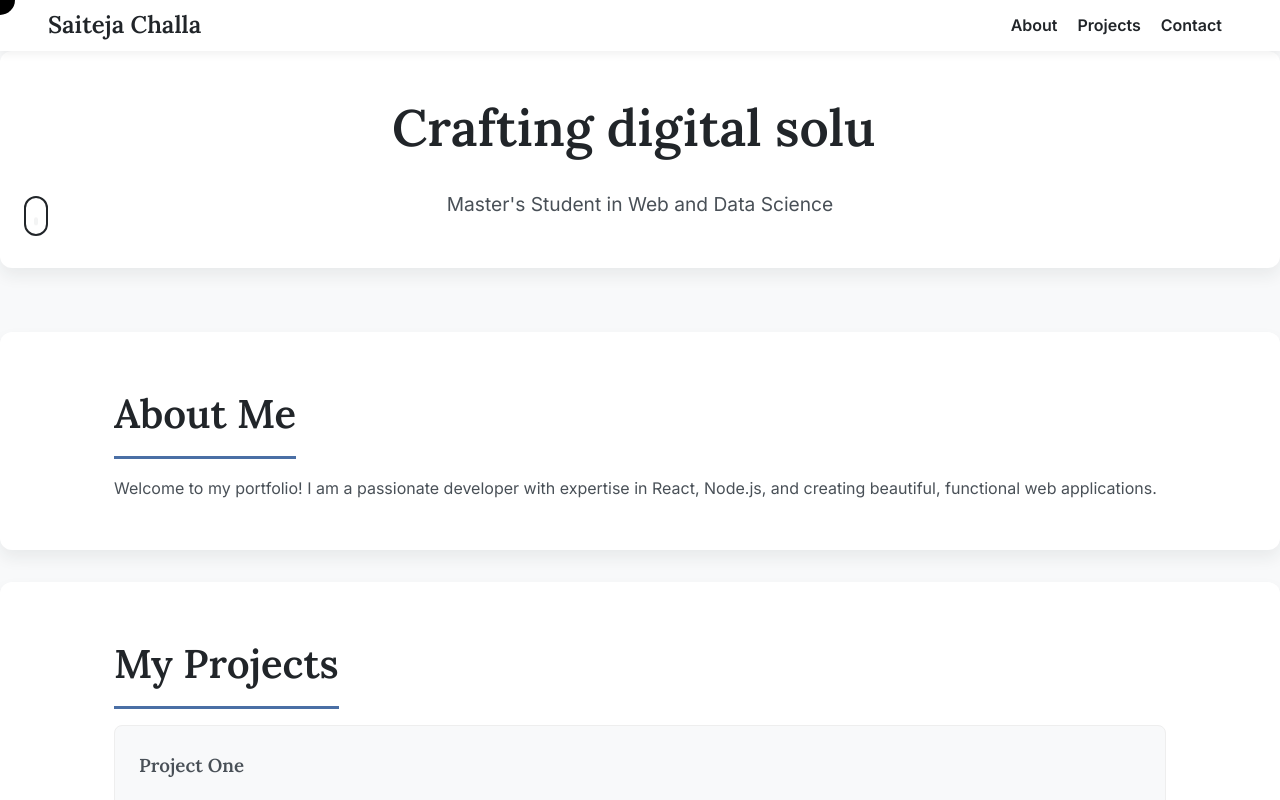
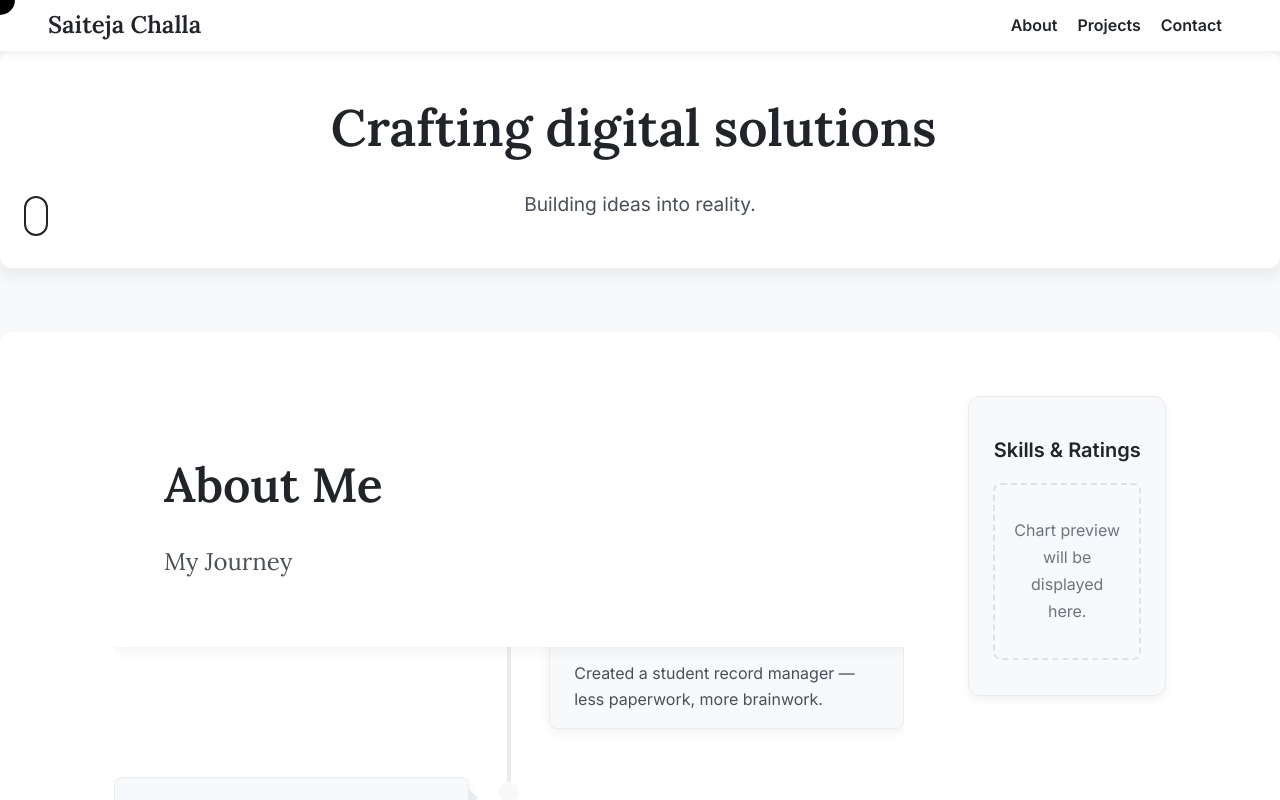
Before and after one commit to Saiteja2003/react-portfolio, a React (Vite) app: page / in a window 1280 px wide. Shown: the top 800 px of the page. Built offline with nearby package versions, Linux system fonts and the light colour scheme.

Commit message:
Feature timeline update in about

```diff
--- a/package.json
+++ b/package.json
@@ -14,6 +14,7 @@
   },
   "dependencies": {
     "@studio-freight/lenis": "^1.0.42",
+    "framer-motion": "^12.23.12",
     "gsap": "^3.13.0",
     "react": "^19.1.1",
     "react-dom": "^19.1.1",
--- /dev/null
+++ b/src/components/About.module.css
@@ -0,0 +1,28 @@
+/* src/components/About.module.css */
+
+.aboutSection {
+  /* Use a lighter background for the full section if needed, or remove */
+  background-color: var(--card-bg-color);
+  padding-top: 4rem;
+  padding-bottom: 4rem;
+}
+
+.aboutGrid {
+  display: grid;
+  grid-template-columns: 1fr; /* Single column on mobile */
+  gap: 2rem;
+}
+
+/* On larger screens, create the 80/20 split */
+@media (min-width: 992px) {
+  .aboutGrid {
+    /* This creates an 80/20 split. 4fr is 4 parts, 1fr is 1 part. */
+    grid-template-columns: 4fr 1fr;
+    gap: 4rem; /* Increase gap on larger screens */
+  }
+}
+
+.chartColumn {
+  /* This ensures the chart column content stays vertically aligned to the top */
+  align-self: start;
+}
--- /dev/null
+++ b/src/components/ChartRatings.jsx
@@ -0,0 +1,42 @@
+// src/components/ChartRatings.jsx
+
+import React from 'react';
+import { motion } from 'framer-motion';
+import styles from './ChartRatings.module.css';
+
+function ChartRatings() {
+  // Animation variants for the entire container
+  const containerVariants = {
+    hidden: { opacity: 0, x: 50 },
+    visible: {
+      opacity: 1,
+      x: 0,
+      transition: {
+        duration: 0.6,
+        delay: 0.5, // Delay it slightly to animate after the timeline starts
+        ease: "easeOut"
+      }
+    }
+  };
+
+  return (
+    // This outer div will handle the sticky positioning
+    <div className={styles.stickyContainer}>
+      <motion.div
+        className={styles.chartContainer}
+        initial="hidden"
+        whileInView="visible"
+        viewport={{ once: true, amount: 0.5 }}
+        variants={containerVariants}
+      >
+        <h4>Skills & Ratings</h4>
+        <div className={styles.chartPreview}>
+          <p>Chart preview will be displayed here.</p>
+          {/* We will replace this with actual charts later */}
+        </div>
+      </motion.div>
+    </div>
+  );
+}
+
+export default ChartRatings;
--- /dev/null
+++ b/src/components/ChartRatings.module.css
@@ -0,0 +1,39 @@
+/* src/components/ChartRatings.module.css */
+
+.stickyContainer {
+  @media (min-width: 992px) {
+    position: sticky;
+    /* We adjust 'top' to account for the sticky header height + some margin */
+    top: 120px;
+  }
+}
+
+.chartContainer {
+  background-color: var(--bg-color);
+  padding: 1.5rem;
+  border-radius: 12px;
+  border: 1px solid #e9ecef;
+  box-shadow: 0 4px 8px rgba(0, 0, 0, 0.05);
+  /* Add a minimum height to give it substance */
+  min-height: 300px;
+  /* Use flexbox to vertically center the placeholder content */
+  display: flex;
+  flex-direction: column;
+  justify-content: center;
+}
+
+.chartContainer h4 {
+  margin: 0 0 1rem 0;
+  color: var(--primary-color);
+  font-size: 1.25rem;
+  text-align: center;
+}
+
+.chartPreview {
+  padding: 2rem 1rem;
+  text-align: center;
+  background-color: #f8f9fa;
+  border-radius: 8px;
+  border: 2px dashed #dee2e6;
+  color: #6c757d;
+}
--- a/src/components/Home.jsx
+++ b/src/components/Home.jsx
@@ -30,7 +30,7 @@ function Home({ lenis }) {
           className={styles.typewriter}
         />
         {/* Add a static subtitle below the typewriter */}
-        <p className={styles.subtitle}>Master's Student in Web and Data Science</p>
+        <p className={styles.subtitle}>Building ideas into reality.</p>
       </div>
 
       {/* Add the scroll-down button */}
--- /dev/null
+++ b/src/components/Timeline.jsx
@@ -0,0 +1,105 @@
+// src/components/Timeline.jsx
+
+import React, { useRef } from 'react';
+import { motion, useScroll, useTransform, useSpring } from 'framer-motion';
+import styles from './Timeline.module.css';
+
+// --- (TimelineData remains the same) ---
+const timelineData = [
+  {
+    date: "August 2021",
+    title: "First Steps in Web Development",
+    description: "Built tiny web apps that barely worked… but sparked a love for code.",
+  },
+  {
+    date: "December 2022",
+    title: "Academic Mini Project",
+    description: "Created a student record manager — less paperwork, more brainwork.",
+  },
+  {
+    date: "July 2023",
+    title: "Freelance Startup Adventure",
+    description: "Helped friends launch a freelance gig - ArcheTech Global (ATG) played strategist, sometimes debugger, always cheerleader.",
+  },
+  {
+    date: "March 2024",
+    title: "IoT Smart Power Management System",
+    description: "Built a power-saving IoT system; turned “switch it off” into a tech solution. Even got a paper out of it.",
+  },
+  {
+    date: "June 2024",
+    title: "Bachelor’s in Computer Science & Engineering",
+    description: "Seshadri Rao Gudlavalleru Engineering College, India. Graduated with a solid 8.9 CGPA.",
+  },
+  {
+    date: "2025 Present",
+    title: "Master’s in Web & Data Science",
+    description: "Expanding expertise in modern web technologies and data-driven systems",
+  },
+];
+
+
+// **CHANGE 1: TimelineItem now accepts a 'side' prop**
+const TimelineItem = ({ date, title, description, side }) => {
+  // **CHANGE 2: Animation direction is now based on the 'side' prop**
+  const itemVariants = {
+    hidden: { opacity: 0, x: side === 'left' ? -100 : 100 },
+    visible: { opacity: 1, x: 0, transition: { duration: 0.6, ease: "easeOut" } }
+  };
+
+  return (
+    // **CHANGE 3: A conditional class is added for left/right styling**
+    <motion.div
+      className={`${styles.timelineItem} ${side === 'left' ? styles.left : styles.right}`}
+      initial="hidden"
+      whileInView="visible"
+      viewport={{ once: true, amount: 0.5 }}
+      variants={itemVariants}
+    >
+      <div className={styles.timelineDot}></div>
+      <div className={styles.timelineContent}>
+        <span className={styles.date}>{date}</span>
+        <h3 className={styles.title}>{title}</h3>
+        <p className={styles.description}>{description}</p>
+      </div>
+    </motion.div>
+  );
+};
+
+
+function Timeline() {
+  const scrollContainerRef = useRef(null);
+  const { scrollYProgress } = useScroll({
+    target: scrollContainerRef,
+    offset: ["start start", "end end"],
+  });
+
+  const scaleY = useSpring(scrollYProgress, { stiffness: 100, damping: 30, restDelta: 0.001 });
+  const contentTranslateY = useTransform(scrollYProgress, [0, 1], ["0%", `-${100 - 100 / timelineData.length}%`]);
+
+  return (
+    <div className={styles.timelineContainer} ref={scrollContainerRef}>
+      <div className={styles.stickyWrapper}>
+        <div className={styles.headerContent}>
+          <h2>About Me</h2>
+          <h3>My Journey</h3>
+        </div>
+        <div className={styles.timeline}>
+            <motion.div className={styles.scrollBeam} style={{ scaleY }} />
+            <motion.div style={{ y: contentTranslateY }}>
+              {timelineData.map((item, index) => (
+                // **CHANGE 4: We determine the 'side' based on the item's index (even/odd)**
+                <TimelineItem
+                  key={index}
+                  side={index % 2 === 0 ? 'left' : 'right'}
+                  {...item}
+                />
+              ))}
+            </motion.div>
+        </div>
+      </div>
+    </div>
+  );
+}
+
+export default Timeline;
--- /dev/null
+++ b/src/components/Timeline.module.css
@@ -0,0 +1,123 @@
+/* src/components/Timeline.module.css */
+
+.timelineContainer {
+  position: relative;
+  height: 170vh;
+}
+
+.stickyWrapper {
+  position: sticky;
+  top: 0;
+  height: 100vh;
+  overflow: hidden;
+}
+
+.headerContent {
+  position: absolute;
+  top: 0;
+  left: 0;
+  width: 100%;
+  padding: 3rem 50px;
+  background: var(--card-bg-color);
+  z-index: 10;
+  box-shadow: 0 4px 12px rgba(0, 0, 0, 0.05);
+}
+
+.headerContent h2 {
+  font-size: 3rem; margin: 0; color: var(--primary-color);
+  border-bottom: 3px solid var(--secondary-color);
+  padding-bottom: 0.5rem; display: inline-block;
+}
+
+.headerContent h3 {
+  font-size: 1.5rem; margin-top: 0.5rem;
+  font-weight: 400; color: var(--text-color);
+}
+
+.timeline {
+  position: relative;
+  max-width: 900px;
+  padding-top: 280px;
+  margin: 0 auto;
+}
+
+/* --- TRUE ZIGZAG LAYOUT STYLES --- */
+
+/* Center the background line and the animated scroll beam */
+.timeline::before, .scrollBeam {
+  content: ''; position: absolute; left: 50%; top: 0;
+  width: 4px; height: 100%; transform: translateX(-50%);
+}
+.timeline::before { background-color: #e9ecef; }
+.scrollBeam {
+  background-color: var(--secondary-color);
+  transform-origin: top;
+  z-index: 1;
+}
+
+/* The invisible, full-width container for each row. This is what gives the layout its vertical spacing. */
+.timelineItem {
+  position: relative;
+  margin-bottom: 3rem;
+}
+/* Clear floats for safety, though we aren't using them */
+.timelineItem::after { content: ""; display: table; clear: both; }
+
+/* The dot is always in the absolute center of the row */
+.timelineDot {
+  position: absolute; left: 50%; top: 5px;
+  width: 20px; height: 20px;
+  border-radius: 50%; background-color: var(--bg-color);
+  border: 4px solid var(--secondary-color);
+  z-index: 2; transform: translateX(-50%);
+}
+
+/* The visible content card */
+.timelineContent {
+  position: relative;
+  width: calc(50% - 40px); /* Half the width, minus spacing */
+  padding: 1rem 1.5rem;
+  background-color: var(--bg-color);
+  border-radius: 8px;
+  box-shadow: 0 4px 12px rgba(0,0,0,0.05);
+  border: 1px solid #e9ecef;
+}
+
+/* Push RIGHT-side cards to the right */
+.timelineItem.right .timelineContent {
+  float: right;
+  text-align: left;
+}
+
+/* Push LEFT-side cards to the left */
+.timelineItem.left .timelineContent {
+  float: left;
+  text-align: right;
+}
+
+/* Add an arrow pointing to the beam for each card */
+.timelineContent::before {
+  content: " "; height: 0; position: absolute;
+  top: 10px; width: 0; z-index: 1;
+  border: medium solid #e9ecef;
+}
+
+/* Arrow for LEFT-side cards (points right) */
+.timelineItem.left .timelineContent::before {
+  left: 100%;
+  border-width: 10px 0 10px 10px;
+  border-color: transparent transparent transparent #e9ecef;
+}
+
+/* Arrow for RIGHT-side cards (points left) */
+.timelineItem.right .timelineContent::before {
+  right: 100%;
+  border-width: 10px 10px 10px 0;
+  border-color: transparent #e9ecef transparent transparent;
+}
+
+
+/* --- Content text alignment --- */
+.date { font-weight: 600; color: var(--secondary-color); margin-bottom: 0.5rem; display: block; }
+.title { font-size: 1.5rem; color: var(--primary-color); margin: 0; margin-bottom: 0.5rem; }
+.description { font-size: 1rem; line-height: 1.6; }
--- a/src/components/about.jsx
+++ b/src/components/about.jsx
@@ -1,17 +1,20 @@
 // src/components/About.jsx
 import React from 'react';
+import Timeline from './Timeline';
+import ChartRatings from './ChartRatings';
+import styles from './About.module.css';
 
 function About() {
   return (
-    // This section will now be full-width
-    <section id="about">
-      {/* This div will keep the content centered and readable */}
-      <div className="container cursor-grow-target">
-        <h2>About Me</h2>
-        <p>
-          Welcome to my portfolio! I am a passionate developer with expertise in
-          React, Node.js, and creating beautiful, functional web applications.
-        </p>
+    // We use the 'section' tag from our old file, but add a new class for the grid
+    <section id="about" className={styles.aboutSection}>
+      <div className={`${styles.aboutGrid} container`}>
+        <div className={styles.timelineColumn}>
+          <Timeline />
+        </div>
+        <div className={styles.chartColumn}>
+          <ChartRatings />
+        </div>
       </div>
     </section>
   );
```
Also changed, not shown: 1 other file (tests, documents, lock files or other folders).
